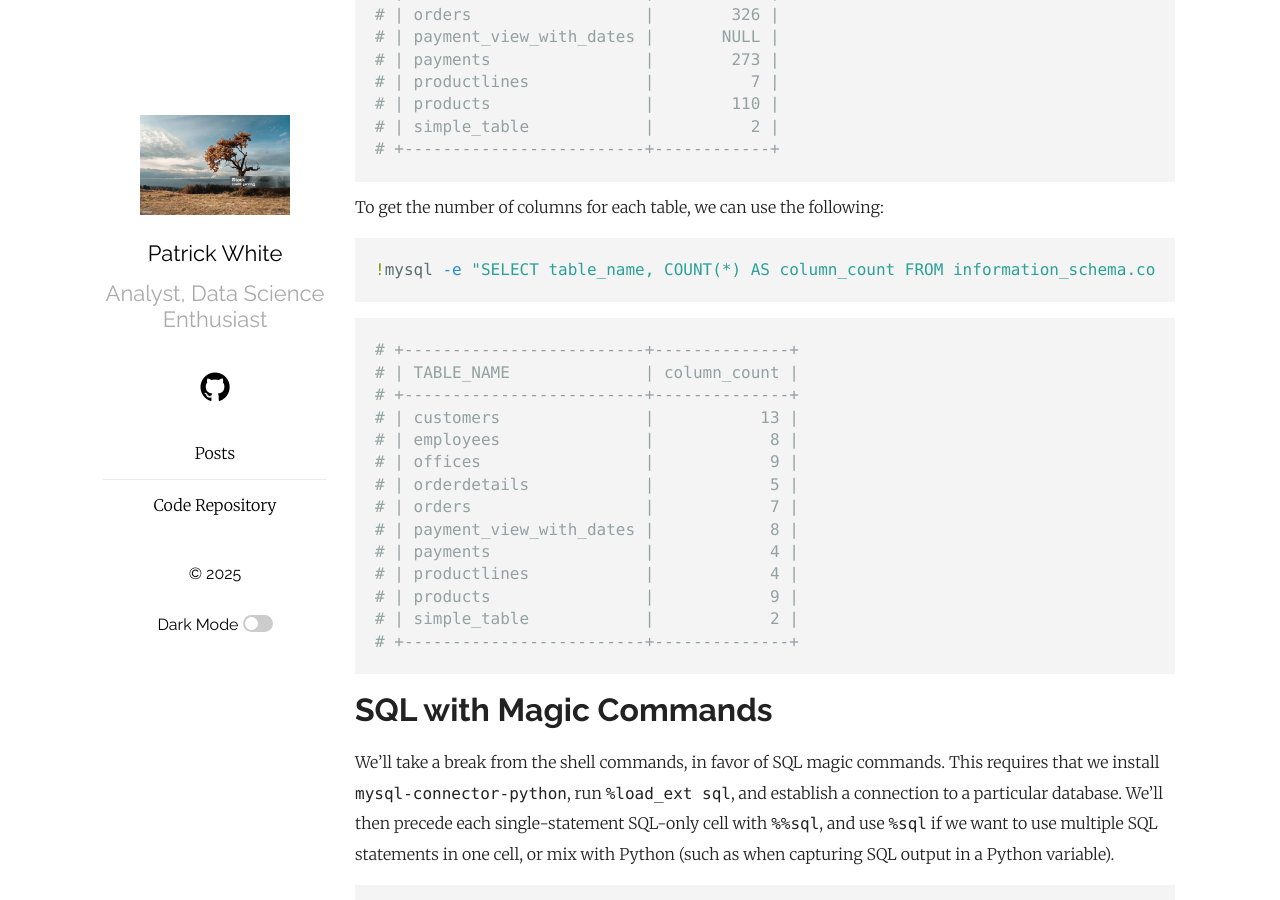
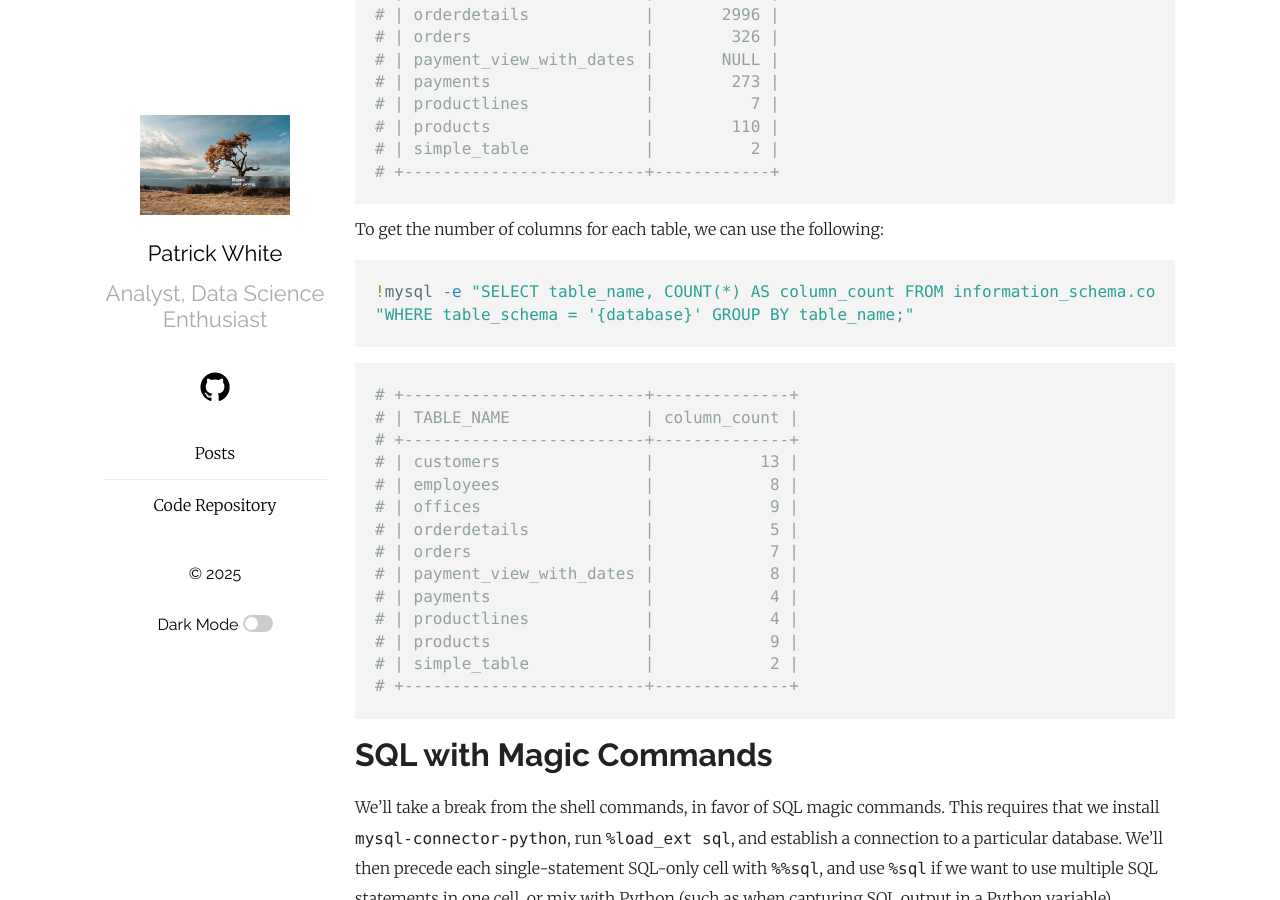
Before and after one commit to pw398/pw398.github.io, a Jekyll site: the page built from _posts/2025-05-10-sql-test.md, in a window 1280 px wide and 900 px high, scrolled down 7614 px. Built offline with Jekyll 4.4.1, drawn with Linux system fonts in a browser that asks for light colours; some of the changed text lies outside the part shown.

Commit message:
Add files via upload

````diff
--- a/_posts/2025-05-10-sql-test.md
+++ b/_posts/2025-05-10-sql-test.md
@@ -87,16 +87,17 @@
 # UNIX socket   /var/run/mysqld/mysqld.sock
 # Uptime:     18 min 25 sec
 
-# Threads: 2  Questions: 1048  Slow queries: 0  Opens: 454  Flush tables: 3  Open tables: 356  Queries per second avg: 0.948
+# Threads: 2  Questions: 1048  Slow queries: 0  Opens: 454
+# Flush tables: 3  Open tables: 356  Queries per second avg: 0.948
 ```
 
 Creating a <code>.my.cnf</code> file prevents us from having to specify our username and password each time we enter shell commands. The user is set to "root" and the password to "pw". <code>-f</code> stands for "force", meaning do not prompt for confirmation, and ignore nonexistent file, and <code>-e</code> stands for "execute".
 
 ```bash
 # Create .my.cnf for password-based authentication
-!rm -f ~/.my.cnf /root/.my.cnf                                     # clear if existing
-!echo -e "[client]\nuser=root\npassword=pw" > ~/.my.cnf            # print text to CLI
-!chmod 600 ~/.my.cnf                                               # grants read/write permissions to file owner
+!rm -f ~/.my.cnf /root/.my.cnf                              # clear if existing
+!echo -e "[client]\nuser=root\npassword=pw" > ~/.my.cnf     # print text to CLI
+!chmod 600 ~/.my.cnf                                        # grants read/write permissions to file owner
 ```
 
 We can use the following to see if the MySQL connection has been established. <code>-N</code> simply suppresses the column header.
@@ -332,7 +333,8 @@
 To get the number of columns for each table, we can use the following:
 
 ```bash
-!mysql -e "SELECT table_name, COUNT(*) AS column_count FROM information_schema.columns WHERE table_schema = '{database}' GROUP BY table_name;"
+!mysql -e "SELECT table_name, COUNT(*) AS column_count FROM information_schema.columns " \
+"WHERE table_schema = '{database}' GROUP BY table_name;"
 ```
 
 <p></p>
@@ -366,6 +368,8 @@
 %load_ext sql
 ```
 
+<p></p>
+
 ```python
 %sql mysql+mysqlconnector://root:pw@localhost/classicmodels
 ```
@@ -389,7 +393,7 @@
 LIMIT 5;
 ```
 
-<img src="https://raw.githubusercontent.com/pw398/pw398.github.io/main/_posts/images/sq1-1.png" style="height: 400px; width:auto;">
+<img src="https://raw.githubusercontent.com/pw398/pw398.github.io/main/_posts/images/sq1-1.png" style="height: 200px; width:auto;">
 
 Below does approximately the same, but captures the result in a Python variable called <code>result</code>. Notice that there is only one percentage symbol in the magic command, rather than two. Also, the start of the SQL command must appear on the same line as the magic command, although it's true that we could insert a line continuation with <code>\\</code>, as we have done with the below lines. Another difference from the above is that, while we limited the number of rows of SQL output above, we have saved the entire SQL output in the Python variable below, and used <code>.head()</code> to view the top rows.
 
@@ -404,7 +408,7 @@
 result.head()
 ```
 
-<img src="https://raw.githubusercontent.com/pw398/pw398.github.io/main/_posts/images/sq1-2.png" style="height: 400px; width:auto;">
+<img src="https://raw.githubusercontent.com/pw398/pw398.github.io/main/_posts/images/sq1-2.png" style="height: 200px; width:auto;">
 
 An alternative syntax which does allow us to use <code>%%sql</code>, but also capture the result as a Python variable is as follows. Note, however, that we must forego the <code>result.head()</code> command until the next cell, as it's expected that all lines below the first are strictly SQL.
 
@@ -457,7 +461,7 @@
 SELECT * FROM simple_table;
 ```
 
-<img src="https://raw.githubusercontent.com/pw398/pw398.github.io/main/_posts/images/sq1-3.png" style="height: 400px; width:auto;">
+<img src="https://raw.githubusercontent.com/pw398/pw398.github.io/main/_posts/images/sq1-3.png" style="height: 200px; width:auto;">
 
 Selecting with a shell command:
 
@@ -636,7 +640,7 @@
 FROM payments;
 ```
 
-<img src="https://raw.githubusercontent.com/pw398/pw398.github.io/main/_posts/images/sq1-4.png" style="height: 400px; width:auto;">
+<img src="https://raw.githubusercontent.com/pw398/pw398.github.io/main/_posts/images/sq1-4.png" style="height: 200px; width:auto;">
 
 To break an aggregation out into multiple rows, such as per customer, as below, we need to incorporate a <code>GROUP BY</code> statement on the non-aggregated field that the others are being aggregated for, as below.
 
@@ -650,7 +654,7 @@
  GROUP BY customerNumber;
 ```
 
-<img src="https://raw.githubusercontent.com/pw398/pw398.github.io/main/_posts/images/sq1-4.png" style="height: 400px; width:auto;">
+<img src="https://raw.githubusercontent.com/pw398/pw398.github.io/main/_posts/images/sq1-4.png" style="height: 200px; width:auto;">
 
 To bring in customer name, we can do a join with the customers table. An <code>INNER JOIN</code>, as done below, assumes that we are only interested in records for which the field we are joining on is present in both tables. An <code>ORDER BY</code> statement is used at the bottom to sort the data by the sum of payments in descending fashion.
 
@@ -667,7 +671,7 @@
 ORDER BY amount DESC;
 ```
 
-<img src="https://raw.githubusercontent.com/pw398/pw398.github.io/main/_posts/images/sq1-5.png" style="height: 400px; width:auto;">
+<img src="https://raw.githubusercontent.com/pw398/pw398.github.io/main/_posts/images/sq1-5.png" style="height: 200px; width:auto;">
 
 Let's get a little fancier. Below, we will join more than two tables together, getting the number of employees, number of customers, and sum of payments per office for 2003.
 
@@ -693,7 +697,7 @@
 ORDER BY payment_total DESC;
 ```
 
-<img src="https://raw.githubusercontent.com/pw398/pw398.github.io/main/_posts/images/sq1-6.png" style="height: 400px; width:auto;">
+<img src="https://raw.githubusercontent.com/pw398/pw398.github.io/main/_posts/images/sq1-6.png" style="height: 200px; width:auto;">
 
 Below, we'll create some new columns - date summarizations - for the payments table, but to avoid altering the original table (in case of mistakes, for example), we'll creat a <code>VIEW</code>. Tables are persistent, and the data saved to disk, whereas a view is a virtual table generated by a stored query with a <code>SELECT</code> command.
 
@@ -713,7 +717,7 @@
 result.head()
 ```
 
-<img src="https://raw.githubusercontent.com/pw398/pw398.github.io/main/_posts/images/sq1-7.png" style="height: 400px; width:auto;">
+<img src="https://raw.githubusercontent.com/pw398/pw398.github.io/main/_posts/images/sq1-7.png" style="height: 200px; width:auto;">
 
 
 Below, we'll create a crosstab of amount per customer (row) by year (column). With SQL Server, we would use the <code>PIVOT</code> keyword, but with MySQL, we'll have to settle for <code>CASE</code> statement logic.
@@ -763,7 +767,7 @@
 df.head()
 ```
 
-<img src="https://raw.githubusercontent.com/pw398/pw398.github.io/main/_posts/images/sq1-8.png" style="height: 400px; width:auto;">
+<img src="https://raw.githubusercontent.com/pw398/pw398.github.io/main/_posts/images/sq1-8.png" style="height: 200px; width:auto;">
 
 
 To get a little fancier, and make the code dynamic toward any number of years, we can do the following.
@@ -820,7 +824,7 @@
 df.head()
 ```
 
-<img src="https://raw.githubusercontent.com/pw398/pw398.github.io/main/_posts/images/sq1-9.png" style="height: 400px; width:auto;">
+<img src="https://raw.githubusercontent.com/pw398/pw398.github.io/main/_posts/images/sq1-9.png" style="height: 200px; width:auto;">
 
 
 <code>SELECT GROUP_CONCAT()</code> combines multiple strings into one, separated by commas. <code>DISTINCT CONCAT()</code>, and the lines within that function, build a string that looks like:
@@ -877,7 +881,7 @@
 df_pivot.head()
 ```
 
-<img src="https://raw.githubusercontent.com/pw398/pw398.github.io/main/_posts/images/sq1-10.png" style="height: 400px; width:auto;">
+<img src="https://raw.githubusercontent.com/pw398/pw398.github.io/main/_posts/images/sq1-10.png" style="height: 200px; width:auto;">
 
 
 Below, we'll break out the sum of payments at the office, customer, and employee level. Notice that the tables have been aliased, to make for shorter abbreviations to specify before field names. We use <code>INNER JOIN</code>, which assumes we're not interested in the data for customers or employees to which no sales are associated.
@@ -901,7 +905,7 @@
 ORDER BY o.officeCode, e.employeeNumber, c.customerNumber;
 ```
 
-<img src="https://raw.githubusercontent.com/pw398/pw398.github.io/main/_posts/images/sq1-11.png" style="height: 400px; width:auto;">
+<img src="https://raw.githubusercontent.com/pw398/pw398.github.io/main/_posts/images/sq1-11.png" style="height: 200px; width:auto;">
 
 
 This last purely-SQL task we'll make a little complicated. The challenge is to include totals for office and employee, despite the data in the output being at a customer level; also, include the percentage of the office and employee totals accounted for by each row, and the rank of the sum of amounts for the office and employee. The key to this is a window function, combined with the <code>OVER</code> and <code>PARTITION</code> keywords. For example,
@@ -949,8 +953,11 @@
 ORDER BY officeCode, employeeNumber, customerNumber;
 ```
 
-<img src="https://raw.githubusercontent.com/pw398/pw398.github.io/main/_posts/images/sq1-12.png" style="height: 400px; width:auto;">
+<img src="https://raw.githubusercontent.com/pw398/pw398.github.io/main/_posts/images/sq1-12.png" style="height: 200px; width:auto;">
 
+
+
+# Integrating Machine Learning with Python
 
 One of the nice things about working with SQL in a Python environment is that advanced analytics such as machine learning are at the tip of your fingers. We can easily import high-level functions for some of the most advanced data science tasks with only a few lines of code, and use them upon our query (perhaps looping through queries) without having to save the extracted data to file and then import it.
 
````
